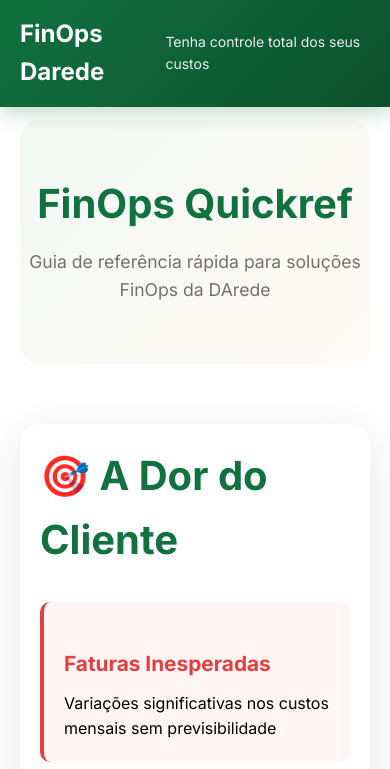
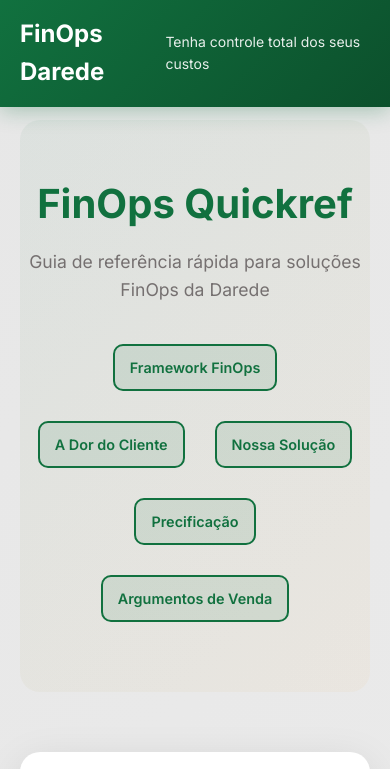
Before and after one commit to brunoprodutos/finopsQuickref, a website: page index.html in a window 390 px wide. Shown: the top 769 px of the page. Drawn offline with Linux system fonts and the light colour scheme.

Commit message:
insercao framework

```diff
--- a/index.html
+++ b/index.html
@@ -14,9 +14,9 @@
 
         :root {
             --darede-green: #11713F;
-                    <h2>💡 Argumentos de Venda - FinOps Darede</h2>   --darede-gray: #2F2F2F;
+            --darede-gray: #2F2F2F;
             --darede-orange: #F1A22D;
-            --dare            <h2>💰 Estrutura de Precificação</h2>e-light-gray: #E7E7E7;
+            --darede-light-gray: #E7E7E7;
             --darede-medium-gray: #757070;
             --darede-dark-orange: #C97D0D;
             --darede-dark-green: #0C502C;
@@ -40,7 +40,6 @@
             padding: 15px 0;
             box-shadow: 0 4px 20px rgba(17, 113, 63, 0.3);
             z-index: 1000;
-            backdrop-filter: blur(10px);
         }
 
         .header-content {
@@ -92,6 +91,39 @@
             color: var(--darede-medium-gray);
             max-width: 600px;
             margin: 0 auto;
+        }
+
+        .nav-buttons {
+            display: flex;
+            flex-wrap: wrap;
+            gap: 15px;
+            justify-content: center;
+            align-items: center;
+        }
+
+        .nav-buttons .btn {
+            font-size: 1rem;
+            padding: 12px 20px;
+            background: rgba(17, 113, 63, 0.1);
+            color: var(--darede-green);
+            border: 2px solid var(--darede-green);
+        }
+
+        .nav-buttons .btn:hover {
+            background: var(--darede-green);
+            color: white;
+            transform: translateY(-3px);
+            box-shadow: 0 8px 20px rgba(17, 113, 63, 0.2);
+        }
+
+        @media (max-width: 768px) {
+            .nav-buttons {
+                gap: 10px;
+            }
+            .nav-buttons .btn {
+                font-size: 0.9rem;
+                padding: 10px 15px;
+            }
         }
 
         .section {
@@ -415,11 +447,18 @@
     <div class="container">
         <section class="hero">
             <h1>FinOps Quickref</h1>
-            <p>Guia de referência rápida para soluções FinOps da DArede</p>
+            <p>Guia de referência rápida para soluções FinOps da Darede</p>
+            <div class="nav-buttons" style="margin-top: 30px;">
+                <a href="#framework" class="btn">Framework FinOps</a>
+                <a href="#pain-points" class="btn">A Dor do Cliente</a>
+                <a href="#solution" class="btn">Nossa Solução</a>
+                <a href="#pricing" class="btn">Precificação</a>
+                <a href="#sales" class="btn">Argumentos de Venda</a>
+            </div>
         </section>
 
 
-        <section class="section">
+        <section id="pain-points" class="section">
             <h2>🎯 A Dor do Cliente</h2>
             <div class="pain-points">
                 <div class="pain-point">
@@ -465,7 +504,7 @@
             </div>
         </section>
 
-        <section class="section">
+        <section id="solution" class="section">
             <h2>🚀 Nossa Solução</h2>
             <p>A Darede oferece <strong>dois planos estratégicos</strong> para diferentes necessidades e maturidades de FinOps, todos baseados na <strong>plataforma Pier</strong> para máxima eficiência e automação.</p>
 
@@ -614,7 +653,7 @@
             }
         </style>
 
-        <section class="section">
+        <section id="pricing" class="section">
             <h2>💰 Estrutura de Precificação</h2>
             <div class="highlight-box">
                 <p><strong>Cobrança baseada em percentuais do billing AWS</strong> - estrutura clara e transparente</p>
@@ -676,7 +715,7 @@
             </div>
         </section>
 
-        <section class="section">
+        <section id="sales" class="section">
             <h2>💡 Argumentos de Venda - FinOps Darede</h2>
             <div class="sales-arguments">
                 <div class="argument-card">
```
